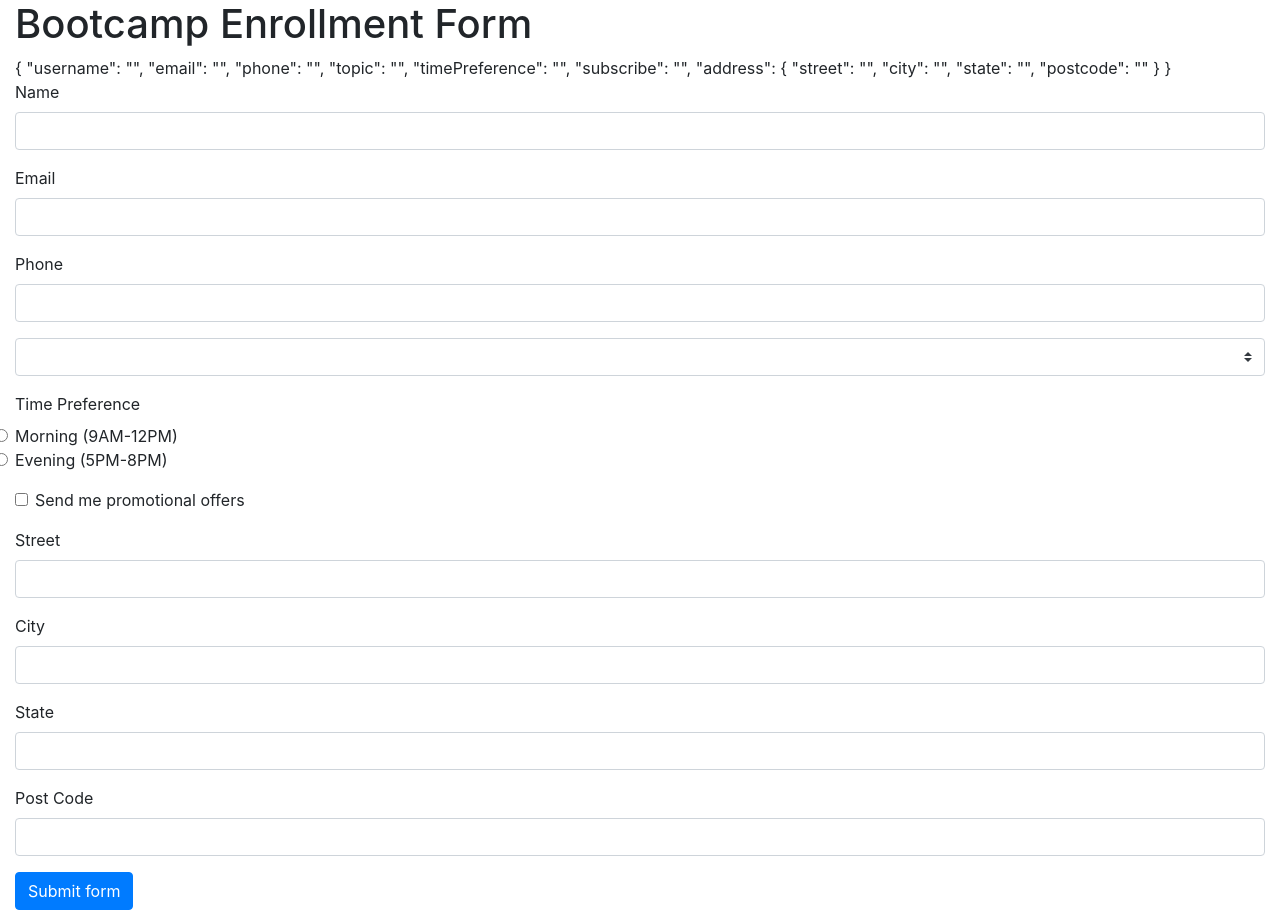
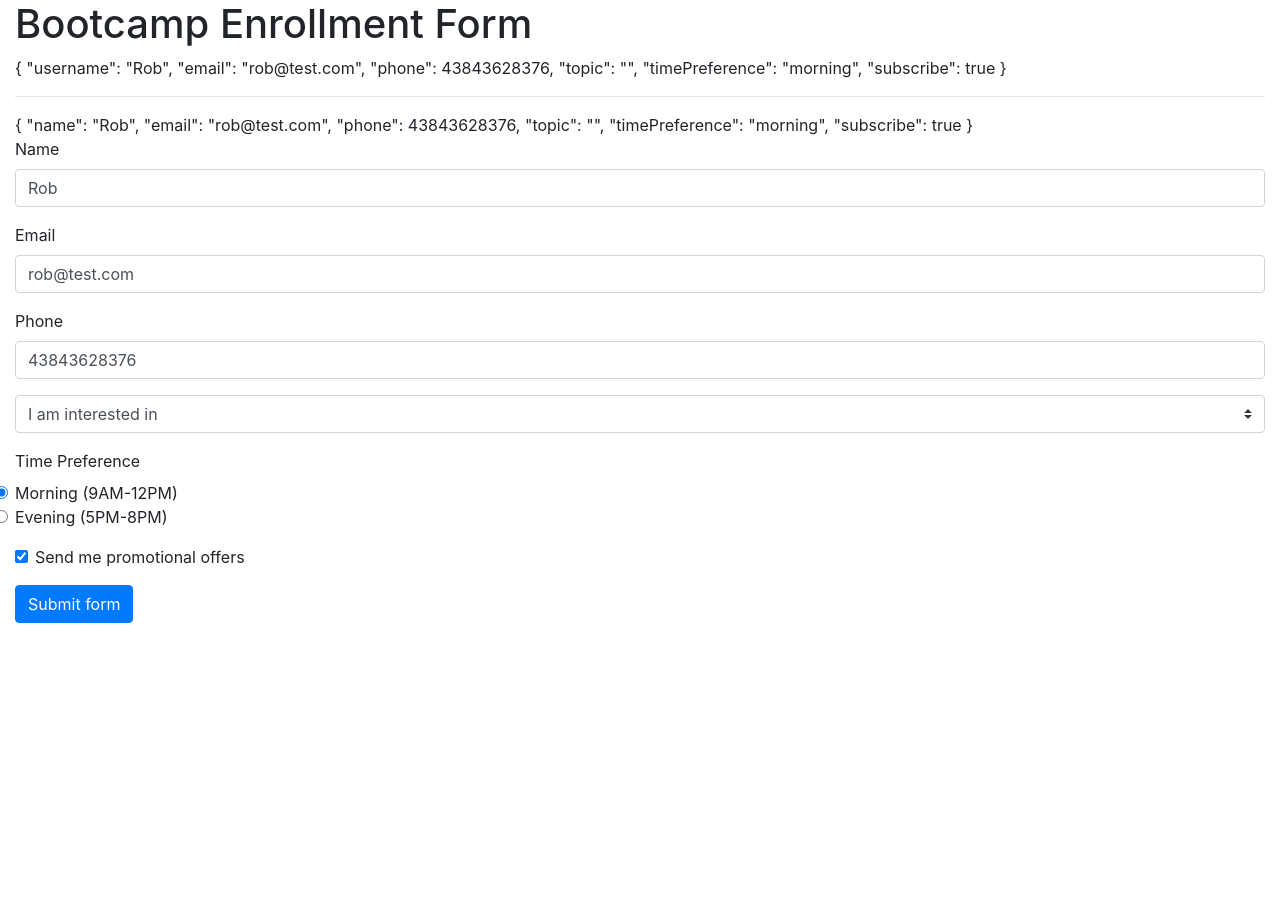
Before and after one commit to raj1020/Angular-tdf, an Angular app: page / in a window 1280 px wide. After the commit the page ends 800 px from the top, so only its background shows below. Built offline with nearby package versions, Linux system fonts and the light colour scheme.

Commit message:
data binding to model performed

```diff
--- a/src/app/app.component.html
+++ b/src/app/app.component.html
@@ -1,27 +1,32 @@
 <div class = "container-fluid">
   <h1>Bootcamp Enrollment Form</h1>
   <form #userForm = "ngForm">
+
     {{userForm.value | json}}
+
+    <hr/>
+
+    {{userModel | json}}
 
     <div class = "form-group">
       <label>Name</label>
-      <input type= "text" class = "form-control" name = "username" ngModel />
+      <input type= "text" class = "form-control" name = "username" [(ngModel)] = "userModel.name" />
 
     </div>
 
     <div class = "form-group">
       <label>Email</label>
-      <input type= "email" class = "form-control" name = "email" ngModel />
+      <input type= "email" class = "form-control" name = "email" [(ngModel)] = "userModel.email" />
 
     </div>
     <div class = "form-group">
       <label>Phone</label>
-      <input type= "tel" class = "form-control" name = "phone" ngModel />
+      <input type= "tel" class = "form-control" name = "phone" [(ngModel)] = "userModel.phone" />
 
     </div>
     <div class = "form-group">
-      <select class = "custom-select" name = "topic" ngModel>
-        <option selected>I am interested in </option>
+      <select class = "custom-select" name = "topic" [(ngModel)] = "userModel.topic">
+        <option value = "">I am interested in </option>
         <option *ngFor= "let topic of topics">{{topic}}</option>
 
       </select>
@@ -30,11 +35,11 @@
     <div class = "mb-3">
       <label>Time Preference</label>
       <div>
-        <input class = "form-check-input" type= "radio" name = "timePreference" value="morning" ngModel/>
+        <input class = "form-check-input" type= "radio" name = "timePreference" value="morning" [(ngModel)] = "userModel.timePreference"/>
         <label class = "form-check-label">Morning (9AM-12PM)</label>
       </div>
       <div>
-        <input class = "form-check-input" type= "radio" name = "timePreference" value="evening" ngModel/>
+        <input class = "form-check-input" type= "radio" name = "timePreference" value="evening" [(ngModel)] = "userModel.timePreference"/>
         <label class = "form-check-label">Evening (5PM-8PM)</label>
       </div>
 
@@ -42,32 +47,11 @@
     </div>
 
     <div class = "form-check mb-3">
-      <input class = "form-check-input" type= "checkbox" name = "subscribe" ngModel/>
+      <input class = "form-check-input" type= "checkbox" name = "subscribe" [(ngModel)] = "userModel.subscribe"/>
       <label class = "form-check-label">Send me promotional offers</label>
     </div>
 
-    <div ngModelGroup = "address">
-      <div class = "form-group">
-        <label>Street</label>
-        <input type= "text" class = "form-control" name = "street" ngModel />
 
-      </div>
-      <div class = "form-group">
-        <label>City</label>
-        <input type= "text" class = "form-control" name = "city" ngModel />
-
-      </div>
-      <div class = "form-group">
-        <label>State</label>
-        <input type= "text" class = "form-control" name = "state" ngModel />
-
-      </div>
-      <div class = "form-group">
-        <label>Post Code</label>
-        <input type= "text" class = "form-control" name = "postcode" ngModel />
-
-      </div>
-  </div>
 
     <button class = "btn btn-primary" type="submit">Submit form</button>
 
--- a/src/app/app.component.ts
+++ b/src/app/app.component.ts
@@ -1,5 +1,5 @@
 import { Component } from '@angular/core';
-
+import {User } from './user';
 @Component({
   selector: 'app-root',
   templateUrl: './app.component.html',
@@ -7,4 +7,6 @@
 })
 export class AppComponent {
   topics = ['Angular', 'React', 'Vue'];
+
+  userModel = new User('Rob', 'rob@test.com', 43843628376, '', "morning", true);
 }
--- /dev/null
+++ b/src/app/user.ts
@@ -0,0 +1,12 @@
+export class User {
+    constructor(
+        public name: string,
+        public email: string,
+        public phone: number,
+        public topic: string,
+        public timePreference: string,
+        public subscribe: boolean
+    ) {}
+
+
+}
```
Also changed, not shown: 1 other file (tests, documents, lock files or other folders).
